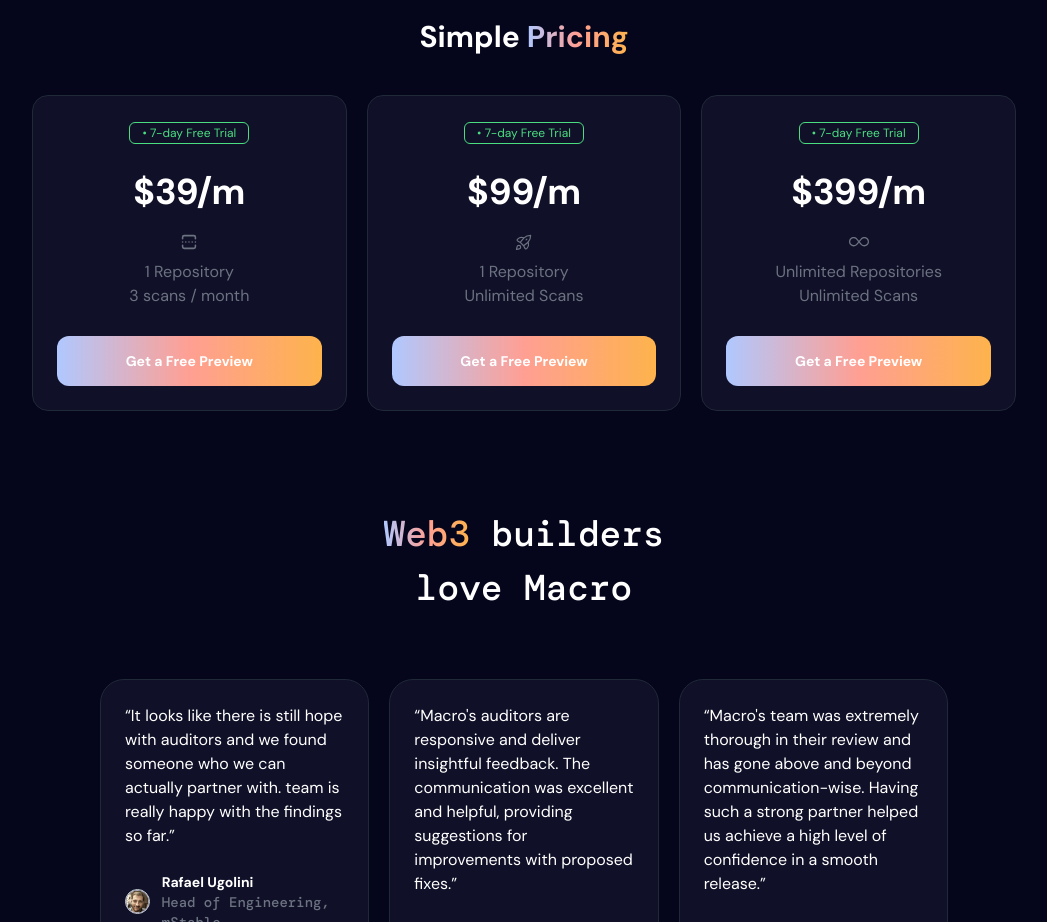
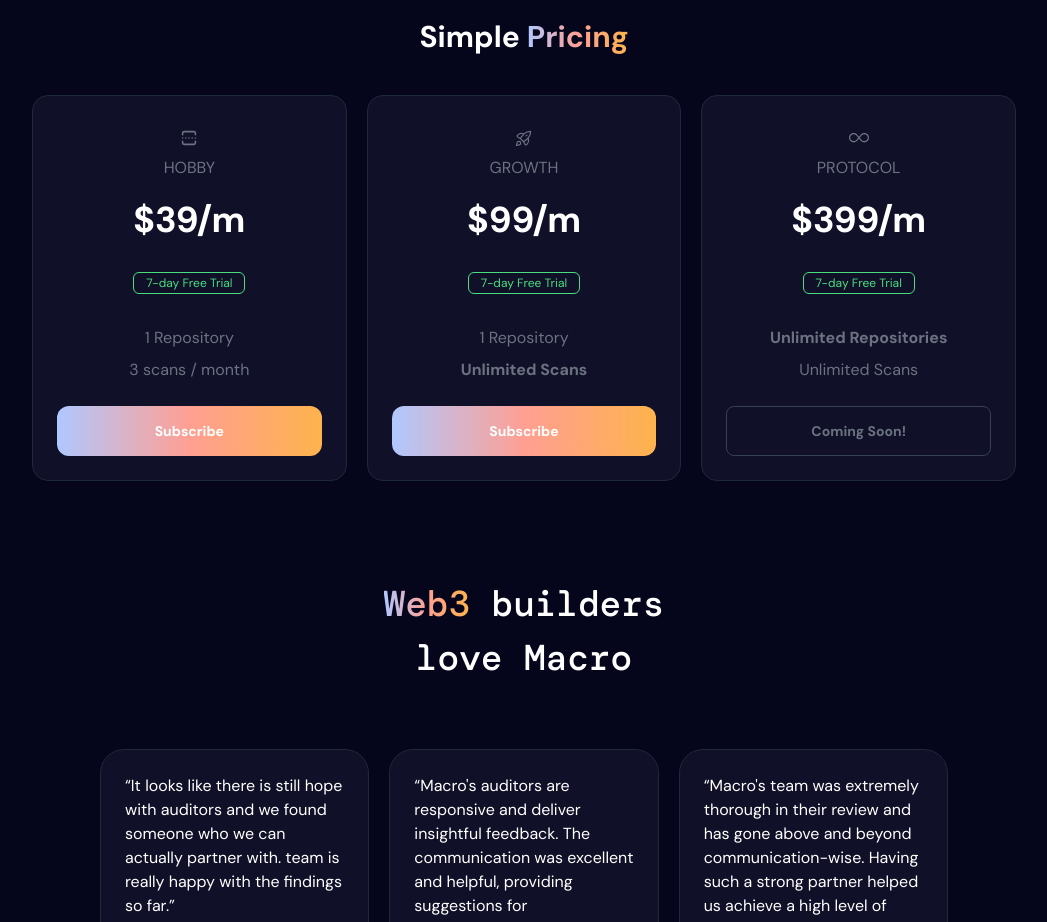
Before and after one commit to snowball-tools/website-example, a Next.js app: page /gas-blaster in a window 1280 px wide. Shown: the part 1588-2510 px from the top of the page, without its empty margins (116-1163 px from the left). Built offline with nearby package versions, Linux system fonts and the light colour scheme; a web font is replaced by a local one.

Commit message:
feat: implement new UI for `PriceCard` component

```diff
--- a/src/app/gas-blaster/page.tsx
+++ b/src/app/gas-blaster/page.tsx
@@ -49,22 +49,29 @@
         </header>
         <div className="md:flex md:gap-5">
           <PriceCard
+            icon={<SingleScanIcon className="h-5 w-5 text-gray-500" />}
+            planTitle="Hobby"
             price="$39/m"
             trialDuration="7"
-            icon={<SingleScanIcon className="h-5 w-5 text-gray-500" />}
             description="1 Repository <br /> 3 scans / month"
+            ctaText="Subscribe"
           />
           <PriceCard
+            icon={<RocketIcon className="h-5 w-5 text-gray-500" strokeWidth="1.2" />}
+            planTitle="Growth"
             price="$99/m"
             trialDuration="7"
-            icon={<RocketIcon className="h-5 w-5 text-gray-500" strokeWidth="1.2" />}
-            description="1 Repository <br /> Unlimited Scans"
+            description="1 Repository <br /> <strong>Unlimited Scans</strong>"
+            ctaText="Subscribe"
           />
           <PriceCard
+            icon={<InfinityIcon className="h-5 w-5 text-gray-500" />}
+            planTitle="Protocol"
             price="$399/m"
             trialDuration="7"
-            icon={<InfinityIcon className="h-5 w-5 text-gray-500" />}
-            description="Unlimited Repositories <br /> Unlimited Scans"
+            description="<strong>Unlimited Repositories</strong> <br /> Unlimited Scans"
+            ctaText="Coming Soon!"
+            ctaDisabled={true}
           />
         </div>
       </section>
--- a/src/components/PriceCard/PriceCard.tsx
+++ b/src/components/PriceCard/PriceCard.tsx
@@ -2,31 +2,54 @@
 import { CtaPrimary } from '../Cta'
 
 type PriceCardProps = {
+  icon: JSX.Element
+  planTitle: string
   price: string
   trialDuration: string
-  icon: JSX.Element
   description: string
+  ctaText: string
+  ctaDisabled?: boolean
 }
 
-const PriceCard = ({ price, trialDuration, icon, description }: PriceCardProps) => {
+const PriceCard = ({
+  icon,
+  planTitle,
+  price,
+  trialDuration,
+  description,
+  ctaText,
+  ctaDisabled,
+}: PriceCardProps) => {
   return (
-    <div className="border dark:bg-darkNavy-100 dark:border-gray-800 rounded-2xl px-2 py-7 mb-6 text-center max-w-[320px] mx-auto md:p-4 md:mx-0 md:mb-0 md:w-1/3 lg:p-6">
-      <p className="text-green-400 border border-green-400 rounded-md inline-block px-3 py-0.5 text-xs mb-7">
-        &#x2022; {trialDuration}-day Free Trial
-      </p>
-      <h1 className="font-bold text-4xl mb-5">{price}</h1>
-
-      <div className="mb-7 flex flex-col items-center gap-2">
+    <div className="border dark:bg-darkNavy-100 dark:border-gray-800 rounded-2xl px-7 py-7 mb-6 text-center max-w-[320px] mx-auto md:py-4 md:px-7 md:mx-0 md:mb-0 md:w-1/3 lg:p-6">
+      <div className="flex flex-col items-center gap-2 mt-2">
         {icon}
-        <p className="text-gray-500 block" dangerouslySetInnerHTML={{ __html: description }}></p>
+        <p className="text-gray-500 block uppercase">{planTitle}</p>
       </div>
 
-      <CtaPrimary
-        className="flex gap-2 justify-center text-sm md:text-xs lg:text-sm"
-        href={APP_URL}
-      >
-        Get a Free Preview
-      </CtaPrimary>
+      <h1 className="mt-5 font-bold text-4xl">{price}</h1>
+
+      <p className="text-green-400 border border-green-400 rounded-md inline-block px-3 py-0.5 text-xs mt-8">
+        {trialDuration}-day Free Trial
+      </p>
+
+      <p
+        className="text-gray-500 block mt-7 leading-8 md:text-sm md:leading-7 lg:text-base lg:leading-8"
+        dangerouslySetInnerHTML={{ __html: description }}
+      ></p>
+
+      {ctaDisabled ? (
+        <button
+          disabled
+          className="mt-5 text-sm px-6 py-3.5 rounded-lg text-gray-500 font-bold border w-full border-gray-700 md:text-xs lg:text-sm"
+        >
+          {ctaText}
+        </button>
+      ) : (
+        <CtaPrimary className="mt-5 text-sm md:text-xs lg:text-sm" href={APP_URL}>
+          {ctaText}
+        </CtaPrimary>
+      )}
     </div>
   )
 }
```
